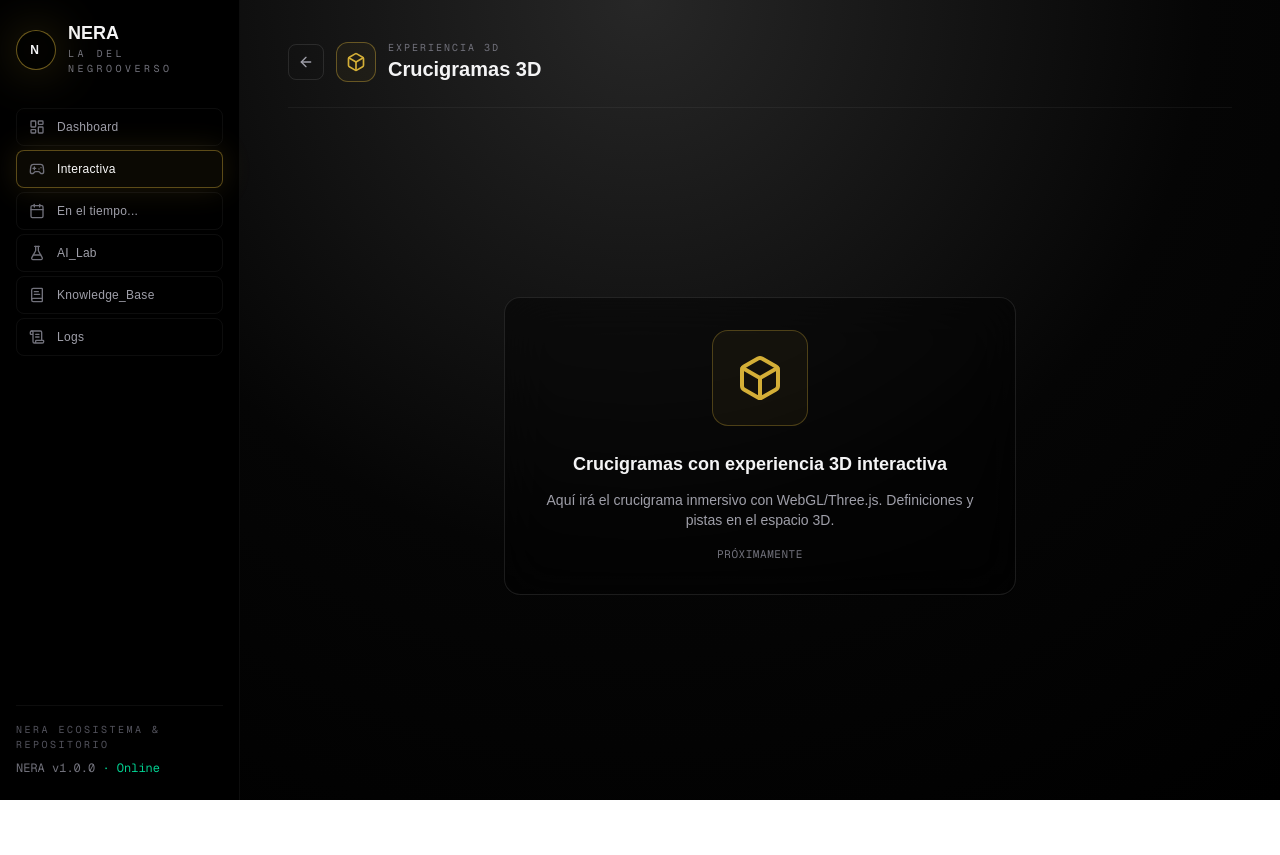
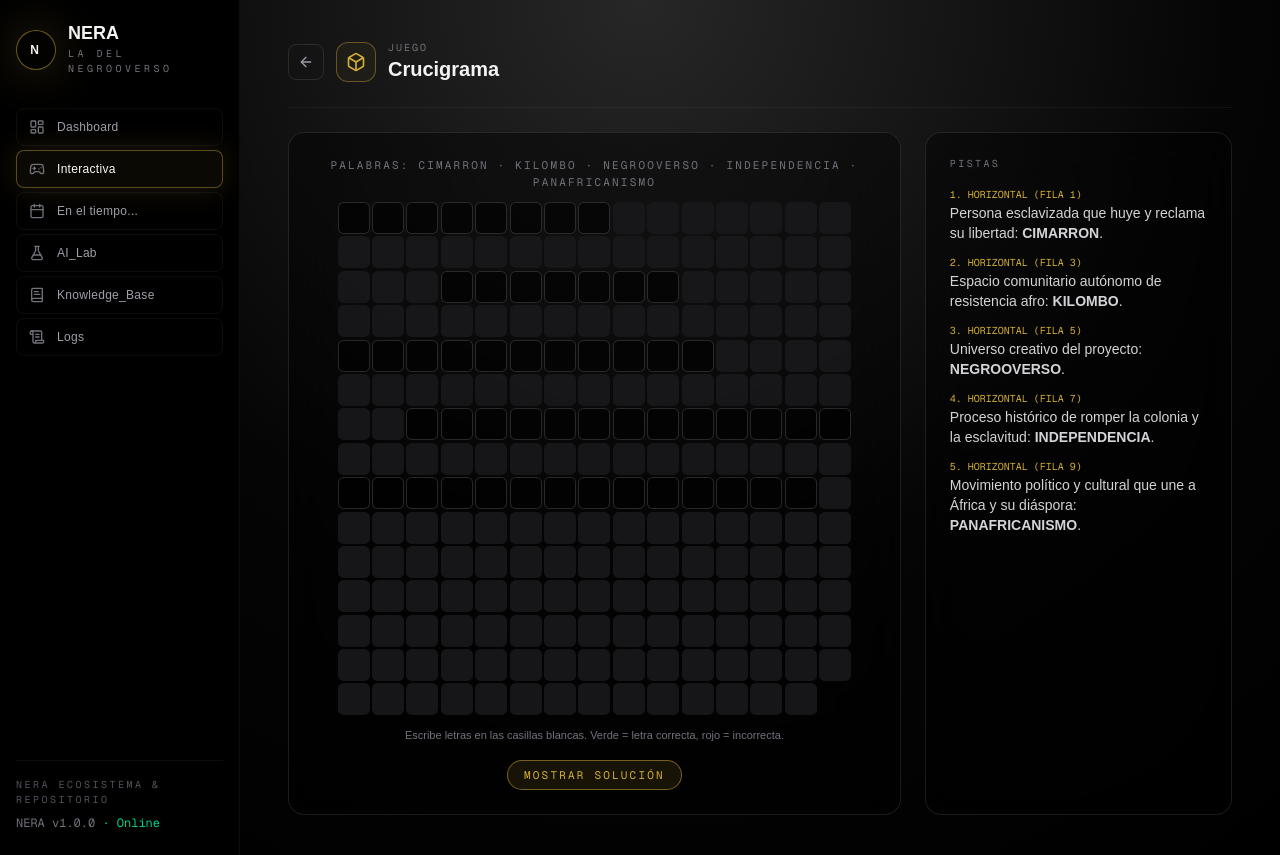
Before and after one commit to Viistorrr/nera, a Next.js app: page /interactiva/crucigramas in a window 1280 px wide. Before the commit the page ends 800 px from the top, so only its background shows below. Built offline with nearby package versions, Linux system fonts and the light colour scheme.

Commit message:
mejorar colores del mapa, ajustar posicion y mejorar opción interactiva en sopa de letras y crucigrama

```diff
--- a/app/components/WorldMap3D.tsx
+++ b/app/components/WorldMap3D.tsx
@@ -8,10 +8,10 @@ import type { Object3D } from "three";
 const GEOJSON_URL =
   "https://cdn.jsdelivr.net/gh/nvkelso/natural-earth-vector@master/geojson/ne_110m_admin_0_countries.geojson";
 const EARTH_IMAGE =
-  "https://unpkg.com/three-globe@2/example/img/earth-night.jpg";
+  "https://unpkg.com/three-globe@2/example/img/earth-day.jpg";
 
 const HIGHLIGHT_COLOR = "#D4AF37";
-const DEFAULT_COLOR = "rgba(40,40,40,0.85)";
+const DEFAULT_COLOR = "rgba(155,155,155,0.9)";
 
 // Costa pacífica de Colombia (aproximada): puntos desde norte hacia sur
 const PACIFIC_COAST_PATH = [
--- a/app/interactiva/crucigramas/page.tsx
+++ b/app/interactiva/crucigramas/page.tsx
@@ -1,10 +1,67 @@
 "use client";
 
+import { useState } from "react";
 import { motion } from "framer-motion";
 import Link from "next/link";
 import { ArrowLeft, Box } from "lucide-react";
 
+// Crucigrama simple 15x15 con las palabras:
+// CIMARRON, KILOMBO, NEGROOVERSO, INDEPENDENCIA, PANAFRICANISMO
+// '#' indica casilla negra (bloque).
+const SOLUTION_GRID = [
+  "CIMARRON#######",
+  "###############",
+  "###KILOMBO#####",
+  "###############",
+  "NEGROOVERSO####",
+  "###############",
+  "##INDEPENDENCIA",
+  "###############",
+  "PANAFRICANISMO",
+  "###############",
+  "###############",
+  "###############",
+  "###############",
+  "###############",
+  "###############",
+] as const;
+
+type CellState = string;
+
 export default function CrucigramasPage() {
+  const [grid, setGrid] = useState<CellState[][]>(
+    SOLUTION_GRID.map((row) =>
+      row.split("").map((ch) => (ch === "#" ? "#" : ""))
+    )
+  );
+
+  const handleChange = (rowIndex: number, colIndex: number, value: string) => {
+    const upper = value.toUpperCase().slice(0, 1);
+    setGrid((prev) =>
+      prev.map((row, r) =>
+        row.map((cell, c) =>
+          r === rowIndex && c === colIndex ? upper : cell
+        )
+      )
+    );
+  };
+
+  const fillSolution = () => {
+    setGrid(
+      SOLUTION_GRID.map((row) =>
+        row.split("").map((ch) => (ch === "#" ? "#" : ch))
+      )
+    );
+  };
+
+  const isCorrectCell = (rowIndex: number, colIndex: number) => {
+    const solutionChar = SOLUTION_GRID[rowIndex][colIndex];
+    const userChar = grid[rowIndex][colIndex];
+    if (solutionChar === "#") return false;
+    if (!userChar) return false;
+    return solutionChar === userChar;
+  };
+
   return (
     <div className="flex flex-1 flex-col px-4 py-6 sm:px-6 sm:py-8 md:px-8 lg:px-12 lg:py-10">
       <header className="mb-6 flex flex-wrap items-center justify-between gap-4 border-b border-white/5 pb-6">
@@ -21,10 +78,10 @@ export default function CrucigramasPage() {
           </div>
           <div>
             <p className="text-[10px] font-mono uppercase tracking-[0.2em] text-zinc-500">
-              Experiencia 3D
+              Juego
             </p>
             <h1 className="text-lg font-semibold text-zinc-100 sm:text-xl">
-              Crucigramas 3D
+              Crucigrama
             </h1>
           </div>
         </div>
@@ -34,21 +91,108 @@ export default function CrucigramasPage() {
         initial={{ opacity: 0, y: 8 }}
         animate={{ opacity: 1, y: 0 }}
         transition={{ duration: 0.3 }}
-        className="flex flex-1 flex-col items-center justify-center"
+        className="flex flex-1 flex-col gap-6 lg:flex-row"
       >
-        <div className="w-full max-w-lg rounded-2xl border border-white/10 bg-black/40 p-8 text-center backdrop-blur-xl">
-          <div className="mx-auto mb-6 flex h-24 w-24 items-center justify-center rounded-2xl border border-[#D4AF37]/30 bg-[#D4AF37]/5">
-            <Box className="h-12 w-12 text-[#D4AF37]" />
+        <div className="w-full rounded-2xl border border-white/10 bg-black/40 p-4 text-center backdrop-blur-xl sm:p-6 lg:w-2/3">
+          <p className="mb-3 text-[11px] font-mono uppercase tracking-[0.2em] text-zinc-500">
+            Palabras: CIMARRON · KILOMBO · NEGROOVERSO · INDEPENDENCIA · PANAFRICANISMO
+          </p>
+          <div className="mx-auto max-w-full overflow-x-auto">
+            <div className="inline-grid grid-cols-[repeat(15,1.9rem)] gap-[0.15rem] sm:grid-cols-[repeat(15,2rem)]">
+              {SOLUTION_GRID.map((row, rowIndex) =>
+                row.split("").map((ch, colIndex) => {
+                  const isBlock = ch === "#";
+                  if (isBlock) {
+                    return (
+                      <div
+                        key={`${rowIndex}-${colIndex}`}
+                        className="h-7 w-7 sm:h-8 sm:w-8 rounded-[0.35rem] bg-zinc-900/90"
+                      />
+                    );
+                  }
+
+                  const correct = isCorrectCell(rowIndex, colIndex);
+                  const value = grid[rowIndex][colIndex] ?? "";
+
+                  return (
+                    <input
+                      key={`${rowIndex}-${colIndex}`}
+                      value={value}
+                      onChange={(e) =>
+                        handleChange(rowIndex, colIndex, e.target.value)
+                      }
+                      maxLength={1}
+                      className={`h-7 w-7 sm:h-8 sm:w-8 rounded-[0.35rem] border bg-black/60 text-center text-sm font-semibold uppercase text-zinc-100 outline-none transition focus:border-[#D4AF37]/60 focus:bg-black/80 ${
+                        value
+                          ? correct
+                            ? "border-emerald-500/70"
+                            : "border-rose-500/70"
+                          : "border-white/15"
+                      }`}
+                    />
+                  );
+                })
+              )}
+            </div>
           </div>
-          <h2 className="text-lg font-semibold text-zinc-100">
-            Crucigramas con experiencia 3D interactiva
-          </h2>
-          <p className="mt-3 text-sm text-zinc-400">
-            Aquí irá el crucigrama inmersivo con WebGL/Three.js. Definiciones y pistas en el espacio 3D.
+          <p className="mt-3 text-[11px] text-zinc-500">
+            Escribe letras en las casillas blancas. Verde = letra correcta, rojo = incorrecta.
           </p>
-          <p className="mt-4 text-[11px] font-mono uppercase tracking-wider text-zinc-500">
-            Próximamente
+          <button
+            type="button"
+            onClick={fillSolution}
+            className="mt-4 inline-flex items-center justify-center rounded-full border border-[#D4AF37]/50 bg-[#D4AF37]/10 px-4 py-1.5 text-[11px] font-mono uppercase tracking-[0.2em] text-[#D4AF37] transition hover:bg-[#D4AF37]/20"
+          >
+            Mostrar solución
+          </button>
+        </div>
+
+        <div className="w-full space-y-3 rounded-2xl border border-white/10 bg-black/40 p-4 text-left text-sm text-zinc-300 backdrop-blur-xl sm:p-6 lg:w-1/3">
+          <p className="text-[10px] font-mono uppercase tracking-[0.24em] text-zinc-500">
+            Pistas
           </p>
+          <ul className="space-y-2 text-xs sm:text-sm">
+            <li>
+              <span className="font-mono text-[10px] uppercase text-[#D4AF37]">
+                1. Horizontal (fila 1)
+              </span>
+              <br />
+              Persona esclavizada que huye y reclama su libertad:{" "}
+              <strong>CIMARRON</strong>.
+            </li>
+            <li>
+              <span className="font-mono text-[10px] uppercase text-[#D4AF37]">
+                2. Horizontal (fila 3)
+              </span>
+              <br />
+              Espacio comunitario autónomo de resistencia afro:{" "}
+              <strong>KILOMBO</strong>.
+            </li>
+            <li>
+              <span className="font-mono text-[10px] uppercase text-[#D4AF37]">
+                3. Horizontal (fila 5)
+              </span>
+              <br />
+              Universo creativo del proyecto:{" "}
+              <strong>NEGROOVERSO</strong>.
+            </li>
+            <li>
+              <span className="font-mono text-[10px] uppercase text-[#D4AF37]">
+                4. Horizontal (fila 7)
+              </span>
+              <br />
+              Proceso histórico de romper la colonia y la esclavitud:{" "}
+              <strong>INDEPENDENCIA</strong>.
+            </li>
+            <li>
+              <span className="font-mono text-[10px] uppercase text-[#D4AF37]">
+                5. Horizontal (fila 9)
+              </span>
+              <br />
+              Movimiento político y cultural que une a África y su diáspora:{" "}
+              <strong>PANAFRICANISMO</strong>.
+            </li>
+          </ul>
         </div>
       </motion.section>
     </div>
--- a/app/interactiva/sopa-de-letras/page.tsx
+++ b/app/interactiva/sopa-de-letras/page.tsx
@@ -4,12 +4,17 @@ import { motion } from "framer-motion";
 import Link from "next/link";
 import { ArrowLeft, Search } from "lucide-react";
 
-// Placeholder: cuadrícula simple de sopa de letras (luego se genera dinámicamente)
+// Cuadrícula simple con las palabras escondidas en diferentes filas/columnas.
+// Palabras: CIMARRON, KILOMBO, NEGROOVERSO, INDEPENDENCIA, PANAFRICANISMO
 const SAMPLE_GRID = [
-  "NERA",
-  "NEGR",
-  "OVER",
-  "SOUN",
+  "CIMARRONXABCD", // CIMARRON horizontal
+  "XPXXXXKILOMBOX", // KILOMBO horizontal
+  "NEXGROOVERSOX", // NEGROOVERSO repartida
+  "IXXXXINDEPEXXX", // parte de INDEPENDENCIA
+  "NXXXXNDENCIAXX", // resto de INDEPENDENCIA
+  "PANAFRICANISMO", // PANAFRICANISMO completo
+  "MXAXNXAXXXOXXX",
+  "OXIXPXAXXXXNXO",
 ];
 
 export default function SopaDeLetrasPage() {
@@ -46,9 +51,9 @@ export default function SopaDeLetrasPage() {
       >
         <div className="rounded-2xl border border-white/10 bg-black/40 p-6 backdrop-blur-xl">
           <p className="mb-4 text-center text-xs font-mono uppercase tracking-wider text-zinc-500">
-            Encuentra: NERA, NEGRO, VERSO
+            Encuentra: CIMARRON, KILOMBO, NEGROOVERSO, INDEPENDENCIA, PANAFRICANISMO
           </p>
-          <div className="grid gap-1 font-mono text-2xl font-medium text-zinc-300">
+          <div className="grid gap-1 font-mono text-xl font-medium text-zinc-300">
             {SAMPLE_GRID.map((row, i) => (
               <div key={i} className="flex justify-center gap-1">
                 {row.split("").map((cell, j) => (
--- a/app/page.tsx
+++ b/app/page.tsx
@@ -117,9 +117,34 @@ export default function Home() {
         initial={{ opacity: 0, y: 8 }}
         animate={{ opacity: 1, y: 0 }}
         transition={{ duration: 0.4, delay: 0.08 }}
-        className="mt-8 overflow-hidden rounded-2xl border border-white/10 bg-black/40 shadow-[0_0_60px_rgba(0,0,0,0.4)] sm:mt-10"
+        className="mt-8 flex flex-col gap-6 overflow-hidden rounded-2xl border border-white/10 bg-black/40 p-4 shadow-[0_0_60px_rgba(0,0,0,0.4)] sm:mt-10 sm:p-6 lg:flex-row"
       >
-        <WorldMap3D className="h-[320px] w-full sm:h-[380px] md:h-[420px]" />
+        <div className="w-full lg:w-1/2">
+          <WorldMap3D className="h-[260px] w-full sm:h-[320px] md:h-[360px] lg:h-[380px]" />
+        </div>
+
+        <div className="flex w-full items-center lg:w-1/2">
+          <div className="space-y-3 text-left text-sm text-zinc-400">
+            <p className="text-[10px] font-mono uppercase tracking-[0.24em] text-zinc-500">
+              Cartografía del Negrooverso
+            </p>
+            <h2 className="text-lg font-semibold text-zinc-100 sm:text-xl">
+              Mapa-mundi contextual
+            </h2>
+            <p>
+              Lorem ipsum dolor sit amet, consectetur adipiscing elit. Sed
+              euismod, urna eu tincidunt consectetur, nisi nisl aliquet nisi,
+              euismod aliquam nisl nunc eu nisl. Suspendisse potenti. Proin
+              vehicula, justo at feugiat lobortis, urna lorem maximus nunc,
+              vitae volutpat lorem urna eu mi.
+            </p>
+            <p className="text-xs text-zinc-500">
+              Este texto se completará con la narrativa geográfica del
+              Negrooverso: conexiones entre África, Colombia, la costa
+              pacífica, el Caribe y Centroamérica.
+            </p>
+          </div>
+        </div>
       </motion.section>
 
       <section className="mt-8 flex flex-1 flex-col gap-4 sm:mt-10 sm:gap-6 lg:mt-12">
```
